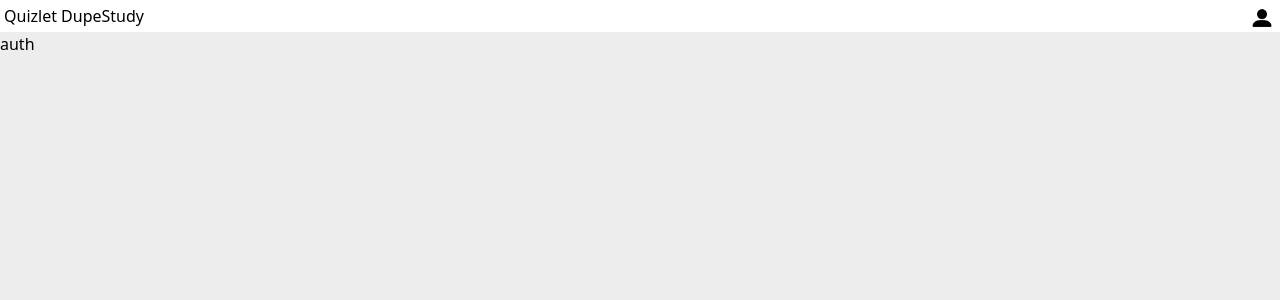
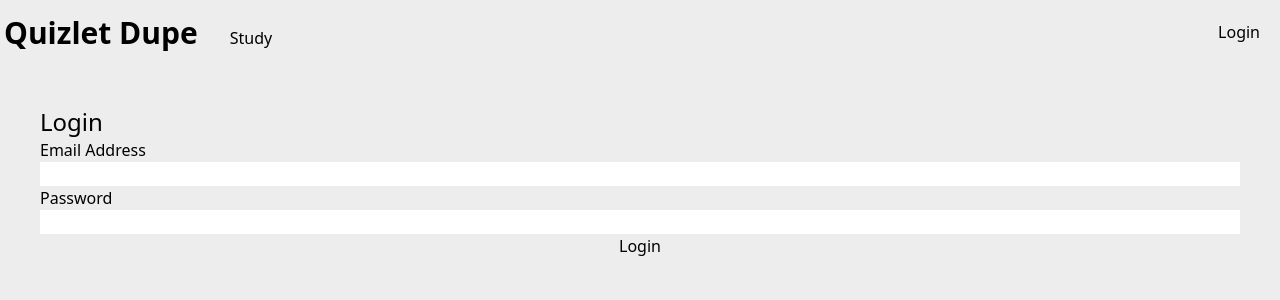
Before and after one commit to njfealy/anki-dupe-frontend, a React (Vite) app: page /auth in a window 1280 px wide. Shown: the top 300 px of the page. Built offline with nearby package versions, Linux system fonts and the light colour scheme.

Commit message:
Added NavBar and Auth page styling

```diff
--- a/src/components/NavBar.jsx
+++ b/src/components/NavBar.jsx
@@ -1,16 +1,73 @@
 import { useSelector, useDispatch } from "react-redux";
+import { NavLink } from "react-router-dom";
+import { useState } from "react";
 
-import user from "../assets/user.png"
+import user from "../assets/user.png";
+import { authActions } from "../store";
 
 const NavBar = () => {
+  const dispatch = useDispatch();
+  const auth = useSelector((state) => state.auth.isAuth);
+
+  const [isOpen, setIsOpen] = useState(false);
+
+  const toggleDropdown = () => {
+    setIsOpen(!isOpen);
+  };
+
+  const logoutHandler = () => {
+    dispatch(authActions.logout());
+    console.log("logout");
+    console.log(auth);
+    setIsOpen(false);
+  };
+
   return (
     <>
-      <div className="bg-white p-1">
-        <span>Quizlet Dupe</span>
-        <span>Study</span>
-        <span></span>
-        <img src={user} className="inline-block max-h-5 max-w-5 float-end m-1"/>
-      </div>
+      <nav className="flex justify-between items-center">
+        <div className="m-1 space-x-3 inline-block">
+          <NavLink to="/" className="text-3xl font-semibold">
+            Quizlet Dupe
+          </NavLink>
+
+          <NavLink
+            to="/study"
+            // className={({ isActive }) => (isActive ? "text-slate-500" : "")}
+            className="inline-block rounded px-5
+            after:block after:border-b-2 after:border-black
+            after:scale-x-0 after:transition after:duration-200 after:ease-out
+            hover:after:scale-x-150 hover:bg-gray-200"
+          >
+            Study
+          </NavLink>
+        </div>
+
+        <div className="flex content-end">
+            {auth ? (
+              <span>
+                <img
+                  src={user}
+                  className="max-h-5 max-w-5 m-1"
+                  onClick={toggleDropdown}
+                />
+                {isOpen && (
+                  <ul>
+                    <li onClick={logoutHandler} className="relative">
+                      Logout
+                    </li>
+                  </ul>
+                )}
+              </span>
+            ) : (
+              <NavLink
+                to="/auth"
+                className="p-5 after:block after:border-b-2 after:border-black after:scale-x-0 after:transition after:duration-200 after:ease-in-out hover:after:scale-50"
+              >
+                Login
+              </NavLink>
+            )}
+        </div>
+      </nav>
     </>
   );
 };
--- a/src/pages/Auth.jsx
+++ b/src/pages/Auth.jsx
@@ -1,9 +1,49 @@
+import { useDispatch, useSelector } from "react-redux";
+import { authActions } from "../store";
+import { useState } from "react";
+import { useNavigate } from "react-router-dom";
+
 const AuthPage = () => {
-    return (
-      <>
-        <p>auth</p>
-      </>
-    );
+  const dispatch = useDispatch();
+  const auth = useSelector((state) => state.auth.isAuth);
+  const navigate = useNavigate();
+
+  const [emailInput, setEmailInput] = useState("");
+  const [passInput, setPasswordInput] = useState("");
+
+  const submitHandler = (event) => {
+    event.preventDefault();
+    dispatch(authActions.login());
+    console.log("login");
+    navigate("/");
   };
 
+  const emailInputChangeHandler = (event) => {
+    console.log(event.target.value);
+    setEmailInput(event.target.value);
+  };
+
+  const passInputChangeHandler = (event) => {};
+
+  return (
+    <>
+      <form onSubmit={submitHandler} className="m-10 flex flex-col">
+        <h1 className="text-2xl">Login</h1>
+
+        <label className="text-l inline-block">Email Address</label>
+        <input
+          className=""
+          value={emailInput}
+          onChange={emailInputChangeHandler}
+        />
+
+        <label className="text-l">Password</label>
+        <input onChange={passInputChangeHandler} />
+
+        <button>Login</button>
+      </form>
+    </>
+  );
+};
+
 export default AuthPage;
--- a/src/pages/Home.jsx
+++ b/src/pages/Home.jsx
@@ -3,7 +3,7 @@
 const HomePage = () => {
   return (
     <>
-      <div>Test</div>
+      <div className="hover:-translate-y-0.5 transition transform">Test</div>
       <Counter />
     </>
   );
```
